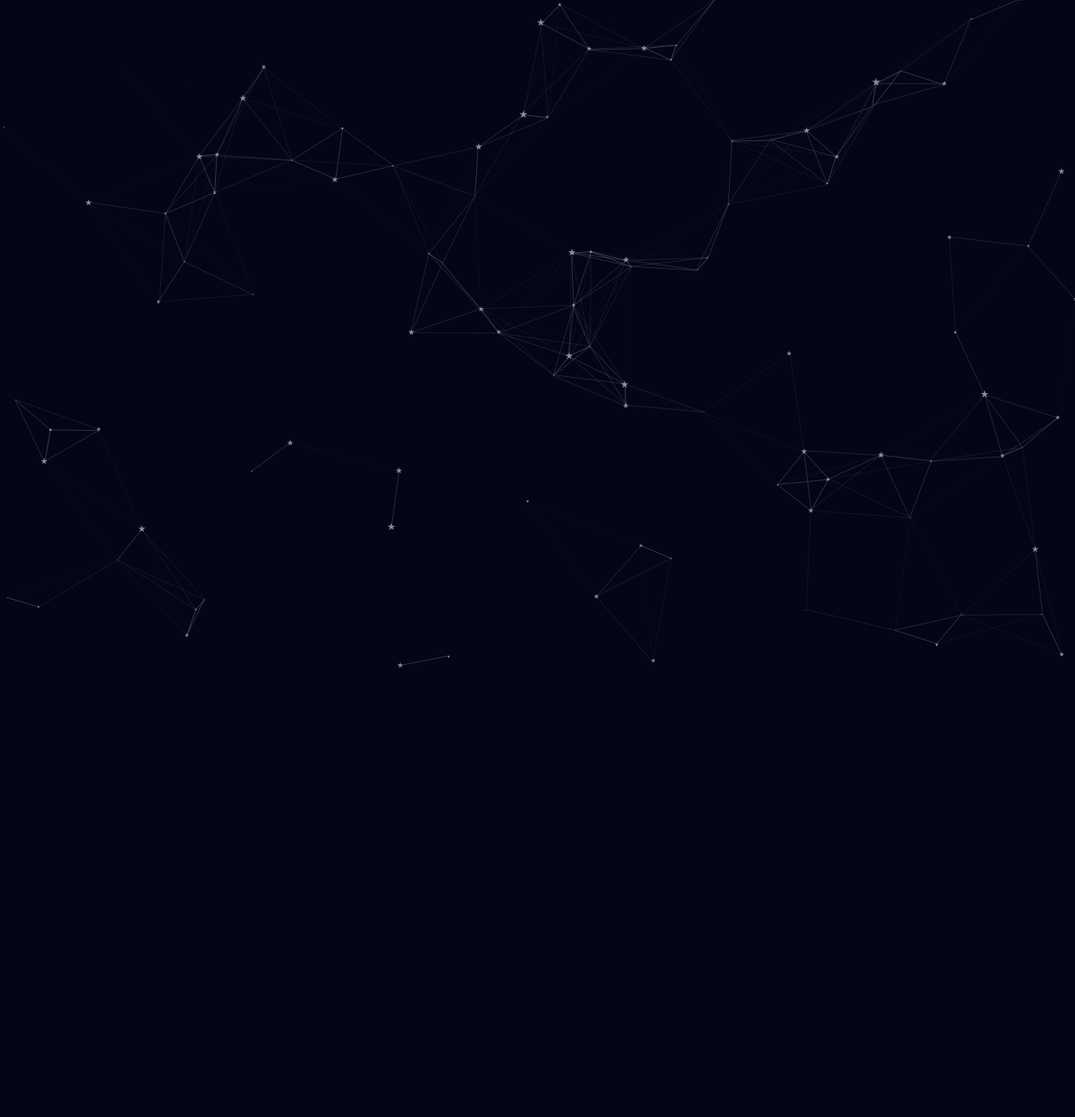
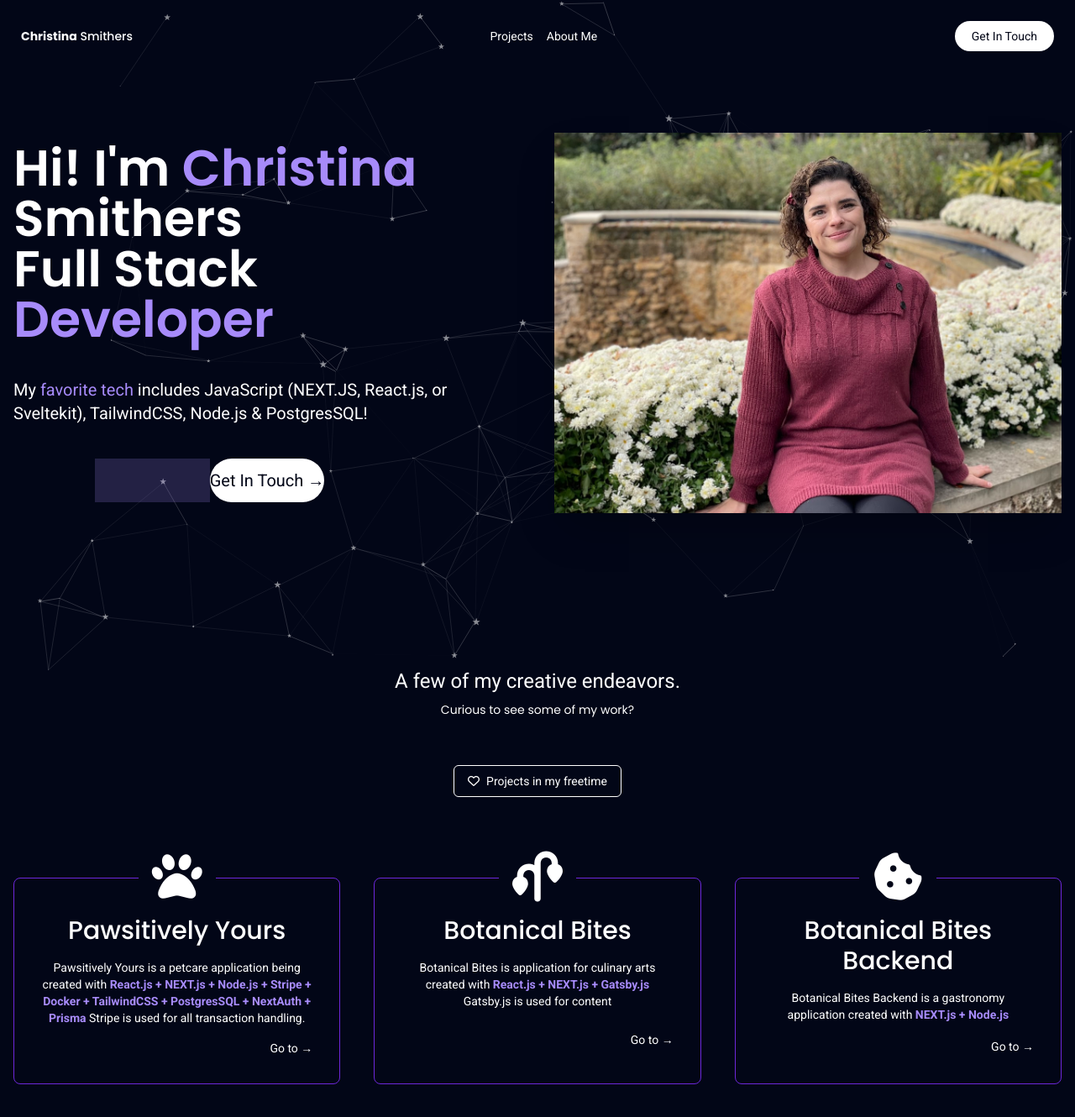
Before and after one commit to mcsmithers/portfolio-page, a SvelteKit app: page / in a window 1280 px wide. Shown: the top 1330 px of the page at 84% size. Before the commit the page ends 800 px from the top, so only its background shows below. Built offline with nearby package versions, Linux system fonts and the light colour scheme.

Commit message:
styling and main content

```diff
--- a/src/components/Header.svelte
+++ b/src/components/Header.svelte
@@ -0,0 +1,28 @@
+<script>
+    export let y;
+
+    let tabs =[
+        {name: 'Projects', link: '#projects'},
+        {name: 'About Me', link: '#about'},
+    ];
+
+</script>
+
+<header class={'sticky z-[10] top-0 duration-200 px-6 flex items-center justify-between border border-solid ' + (
+    y > 0 ? 'py-4 bg-slate-950 border-violet-950' : ' py-6 bg-transparent border-transparent'
+)}>
+	<h1 class="font-medium">
+		<b class="font-bold poppins">Christina</b> Smithers
+	</h1>
+	<div class="sm:flex items-center gap-4 hidden">
+		{#each tabs as tab, index}
+			<a class="duration-200 hover:text-violet-400" href={tab.link}>
+				<p>{tab.name}</p>
+			</a>
+		{/each}
+	</div>
+    <a class="blueShadow relative overflow-hidden px-5 py-2 group rounded-full bg-white text-slate-950" href="https://linkedin.com/in/in/christinasmithers" target="_blank">
+        <div class="absolute top-0 right-full w-full h-full bg-violet-400 opacity-20 group-hover:translate-x-full z-0 duration-200"/>
+        <h4 class="relative z-9">Get In Touch</h4>
+    </a>
+</header>
--- a/src/components/Main.svelte
+++ b/src/components/Main.svelte
@@ -0,0 +1,78 @@
+<script>
+	import Step from './Step.svelte';
+
+	let steps = [
+		{ name: 'Pawsitively Yours', icon: 'fa-solid fa-paw' },
+		{ name: 'Botanical Bites', icon: 'fa-solid fa-plant-wilt' },
+		{ name: 'Botanical Bites Backend', icon: 'fa-solid fa-cookie-bite' }
+	];
+</script>
+
+<main class="flex flex-col flex-1 p-4">
+	<section id="introPage" class="grid grid-cols-1 lg:grid-cols-2 gap-10 py-8 sm:py-14">
+		<div class="flex flex-col lg:justify-center text-center lg:text-left gap-6 md:gap-8 lg:gap-10">
+			<h2 class="font-semibold text-4xl sm:text-5xl md:text-6xl">
+				Hi! I'm <span class="poppins text-violet-400">Christina</span> Smithers <br /> Full Stack
+				<span class="poppins text-violet-400">Developer</span>
+			</h2>
+			<p class="text-base sm:text-lg md:text-xl">
+				My <span class="text-violet-400">favorite tech</span> includes JavaScript (NEXT.JS, React.js,
+				or Sveltekit), TailwindCSS, Node.js & PostgresSQL!
+			</p>
+			<a
+				class="blueShadow mx-auto lg:mr-auto text-base sm:text-lg md:text-xl poppins relative overflow-hiddenpx-6 py-3 group rounded-full bg-white text-slate-950 cursor-pointer"
+				href="https://linkedin.com/in/christinasmithers"
+				target="_blank"
+			>
+				<div
+					class="absolute top-0 right-full w-full h-full bg-violet-400 opacity-20 group-hover:translate-x-full z-0 duration-200"
+				/>
+				<h4 class="relative z-9">Get In Touch &rarr;</h4>
+			</a>
+		</div>
+		<div class="relative shadow-2xl grid place-items-center">
+			<img
+				src={'images/profile.JPEG'}
+				alt="Profile image"
+				class="object-cover z-[2] max-h-[70vh]"
+			/>
+		</div>
+	</section>
+
+	<section id="projects" class="py-20 lg:py-32 flex flex-col gap-24">
+		<div class="flex flex-col gap-2 text-center">
+			<h6 class="text-lg sm:text-xl md:text-2xl">A few of my creative endeavors.</h6>
+			<h3>Curious to <span class="poppins text-violet">see </span>some of my work?</h3>
+		</div>
+		<a
+			href="https://github.com/mcsmithers"
+			target="_blank"
+			class="mx-auto px-4 py-2 rounded-md border border-solid border-white flex items-center gap-2 -mb-4 sm:mb-0 -mt-10 hover:border-violet-700 duration-200"
+		>
+			<i class="fa-regular fa-heart"></i>
+			<p>Projects in my freetime</p>
+		</a>
+		<div class="grid grid-cols-1 lg:grid-cols-3 gap-12 lg:gap-10">
+			<Step step={steps[0]}>
+				<p>
+					Pawsitively Yours is a petcare application being created with <strong class="text-violet-400"
+					>React.js + NEXT.js + Node.js + Stripe + Docker + TailwindCSS + PostgresSQL + NextAuth + Prisma</strong> Stripe is used for all transaction handling.
+				</p>
+			</Step>
+			<Step step={steps[1]}>
+				<p>
+					Botanical Bites is application for culinary arts created with <strong
+						class="text-violet-400"
+					>React.js + NEXT.js + Gatsby.js</strong>  Gatsby.js is used for content
+				</p>
+			</Step>
+			<Step step={steps[2]}>
+				<p>
+					Botanical Bites Backend is a gastronomy application created with <strong
+						class="text-violet-400"
+					>NEXT.js + Node.js</strong>
+				</p>
+			</Step>
+		</div>
+	</section>
+</main>
--- a/src/components/Step.svelte
+++ b/src/components/Step.svelte
@@ -0,0 +1,22 @@
+<script>
+	export let step;
+</script>
+
+<a
+	href={step.href}
+	target="_blank"
+	class="p-4 sm:p-6 md:p-8 flex flex-col gap-4 rounded-lg border border-solid border-violet-700 text-center group cursor-pointer hover:border-violet-400 duration-200"
+>
+	<div
+		class="bg-slate-950 grid place-items-center px-4 text-5xl md:text-6xl -mt-10 sm:-mt-12 md:-mt-14 lg:-mt-16 mx-auto duration-200"
+	>
+		<i class={step.icon} />
+	</div>
+	<h3 class="font-medium text-xl sm:text-2xl md:text-3xl">{step.name}</h3>
+    <slot/>
+    <div class="flex-1 flex justify-between gap-4 items-center">
+        <div class="ml-auto cursor-pointer hover:text-slate-950 duration-200 relative after:absolute after:top-0 after:h-0 after:right-full after:w-full after:h-full after:bg-white after:duration-200 hover:after:translate-x-full after:z-[-1] overflow-hidden">
+            <p class="relative z-4">Go to &rarr;</p>
+        </div>
+    </div>
+</a>
--- a/src/routes/+layout.svelte
+++ b/src/routes/+layout.svelte
@@ -13,14 +13,14 @@
 </script>
 
 <div class="realtive flex flex-col max-w[1440px] mx-auto w-full text-sm sm:text-bas min-h-screen">
-  <div class="">
-    <button class={"fixed bottom-0 w-full duration-200 flex p-10 z-[10]" + (
+  <div class={"fixed bottom-0 w-full duration-200 flex p-10 z-[10]" + (
       y > 0 ? ' opactiy-full pointer-events-auto' :  ' pointer-events-none opacity-0'
     )}>
-      <i class="fa-solid fa-arrow-up"></i>
+    <button on:click={goToTop} class="ml-auto rounded-full bg-slaate-900 text-violet-400 px-3 sm:px-4 hover:bg-slate-800 cursor-pointer">
+      <i class="fa-solid fa-arrow-up grid place-items-center aspect-square"></i>
     </button>
   </div>
-  <Header/>
+  <Header y={y}/>
   <slot />
   <Footer/>
 </div>
```
Also changed, not shown: static/images/profile.JPEG (added).
